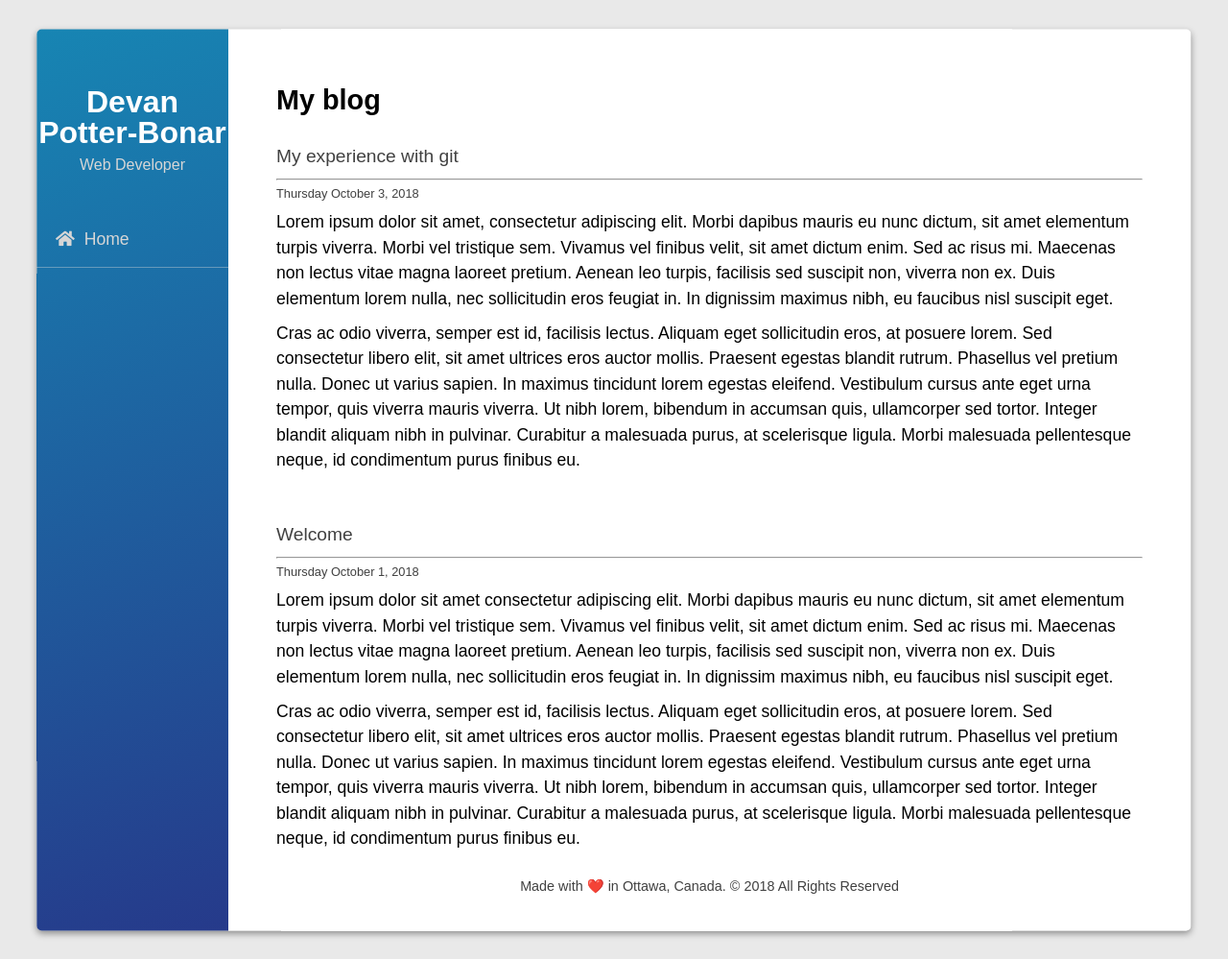
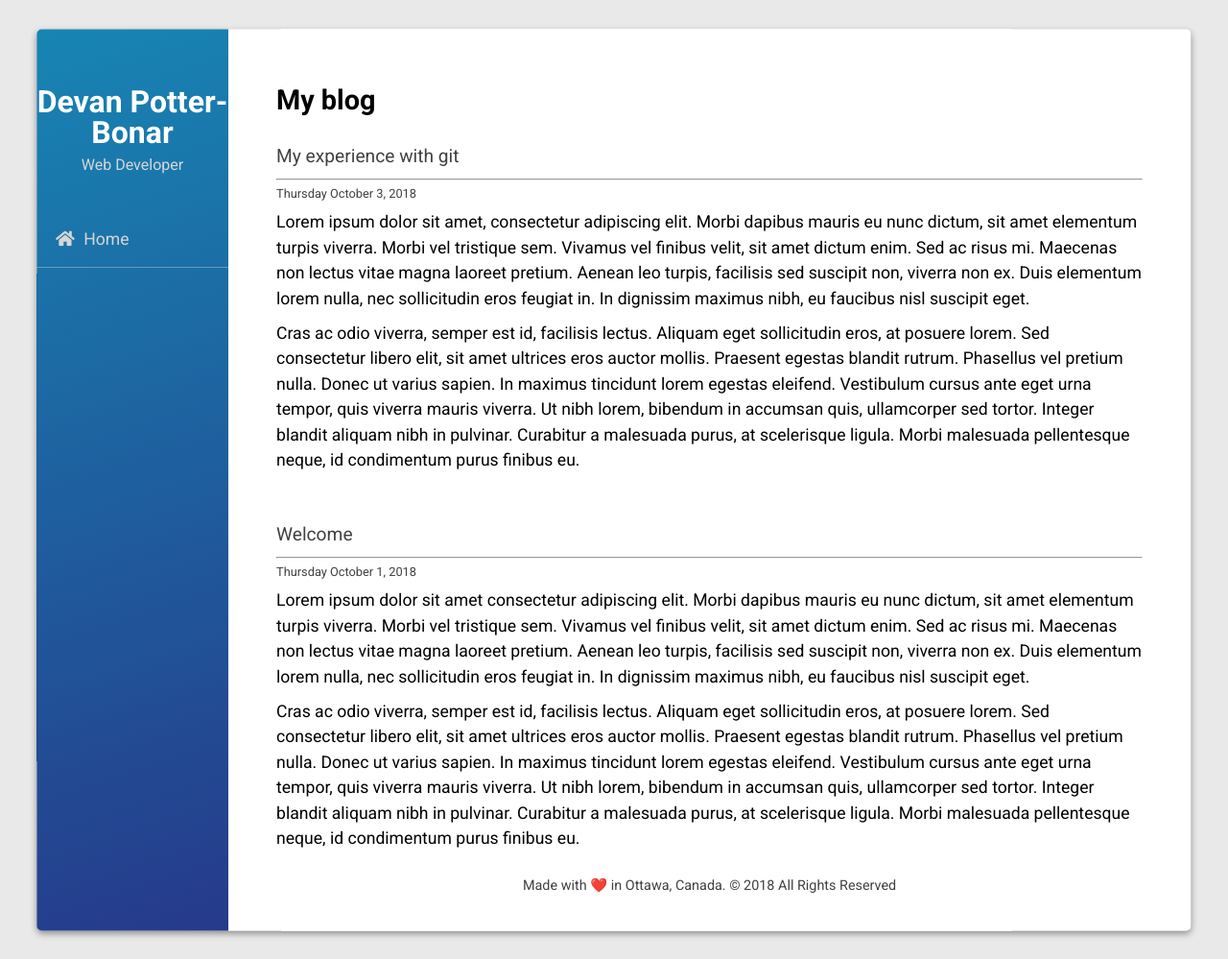
Before and after one commit to Adpbonar/Personal-Blog, a PHP site: page / in a window 1280 px wide. Shown: the whole page at 96% size. Run offline with PHP 8.4, Linux system fonts and the light colour scheme; some libraries are stand-ins or nearby versions.

Commit message:
Change font from Poppins to Roboto

```diff
--- a/assets/css/style.css
+++ b/assets/css/style.css
@@ -1,6 +1,7 @@
+@import "https://fonts.googleapis.com/css?family=Roboto:400,700";
 body {
   background-color: #e9e9e9;
-  font-family: "Poppins", sans-serif;
+  font-family: "Roboto", sans-serif;
 }
 
 h1 {
```
